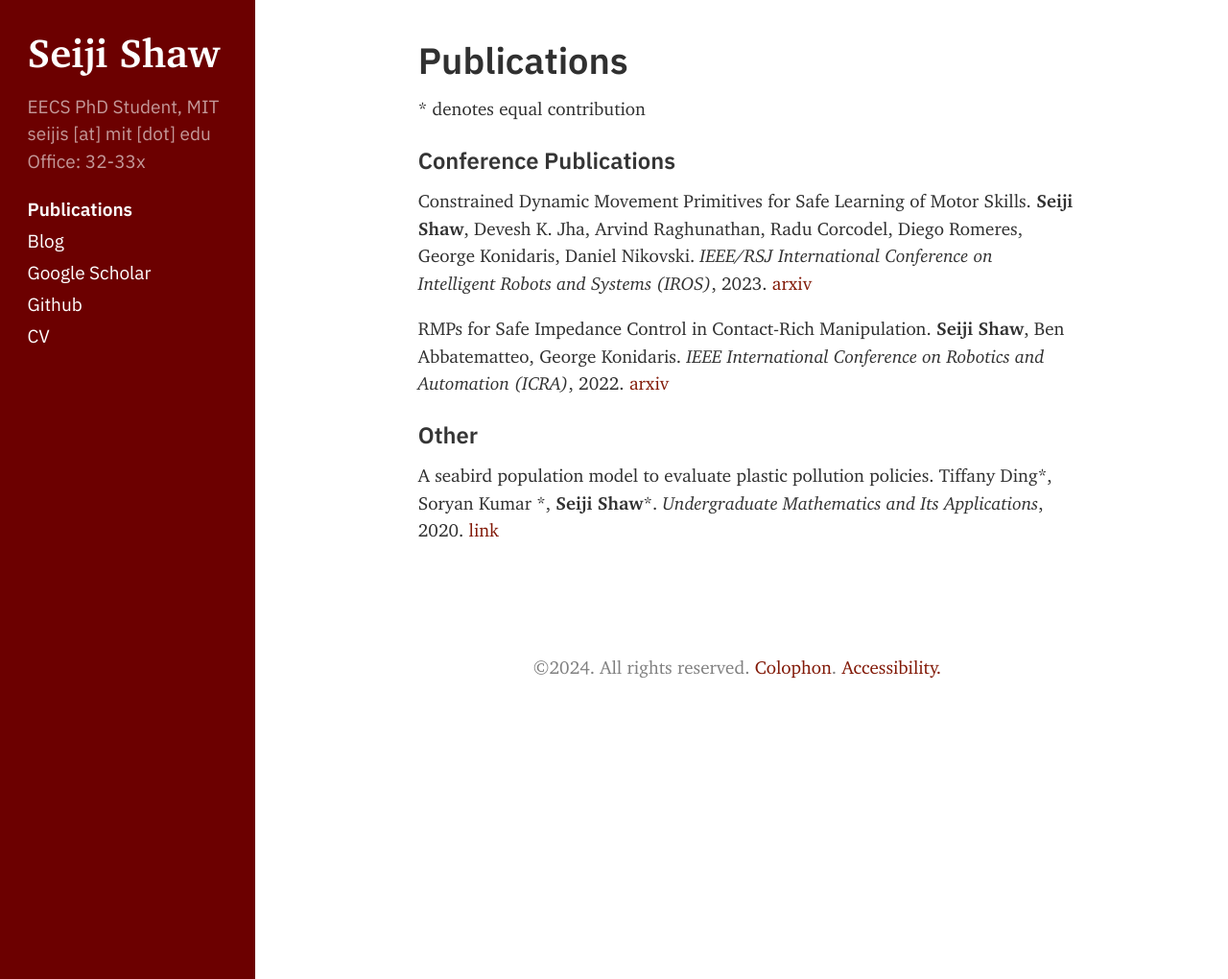
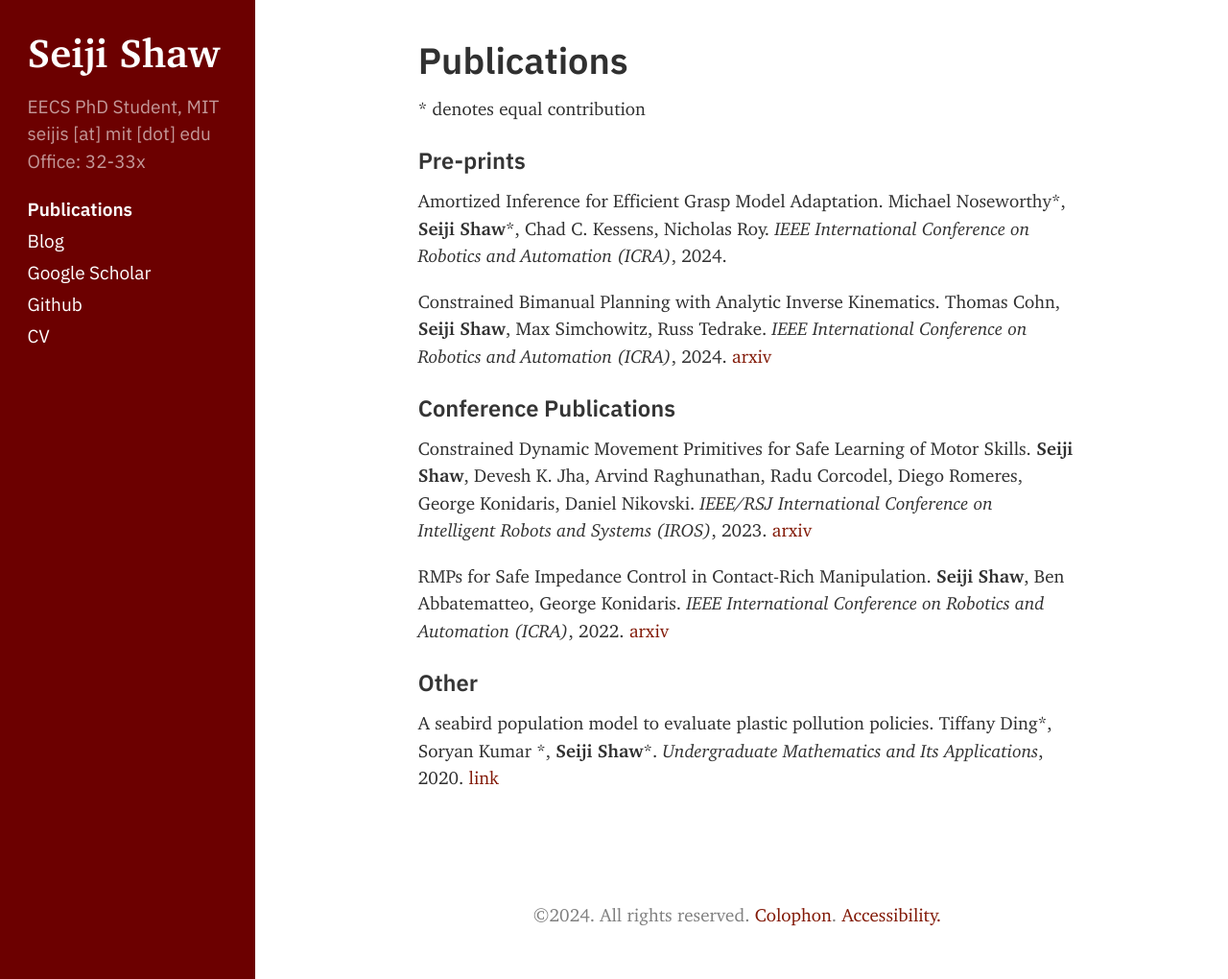
Before and after one commit to sageshoyu/sageshoyu.github.io, a Jekyll site: the page built from docs/publications.md, in a window 1280 px wide and 1020 px high. Shown: the whole window at 96% size. Built offline with Jekyll 4.4.1, drawn with Linux system fonts in a browser that asks for light colours; nearby versions of some CDN libraries.

Commit message:
add icra stuff

```diff
--- a/docs/publications.md
+++ b/docs/publications.md
@@ -6,6 +6,11 @@ norandombanner: true
 
 
 \* denotes equal contribution
+
+### Pre-prints
+Amortized Inference for Efficient Grasp Model Adaptation. Michael Noseworthy\*, **Seiji Shaw**\*, Chad C. Kessens, Nicholas Roy. *IEEE International Conference on Robotics and Automation (ICRA)*, 2024.
+
+Constrained Bimanual Planning with Analytic Inverse Kinematics. Thomas Cohn, **Seiji Shaw**, Max Simchowitz, Russ Tedrake. *IEEE International Conference on Robotics and Automation (ICRA)*, 2024. [arxiv](https://arxiv.org/abs/2309.08770)
 
 ### Conference Publications
 Constrained Dynamic Movement Primitives for Safe Learning of Motor Skills. **Seiji Shaw**, Devesh K. Jha, Arvind Raghunathan, Radu Corcodel, Diego Romeres, George Konidaris, Daniel Nikovski. *IEEE/RSJ International Conference on Intelligent Robots and Systems (IROS)*, 2023.
```
